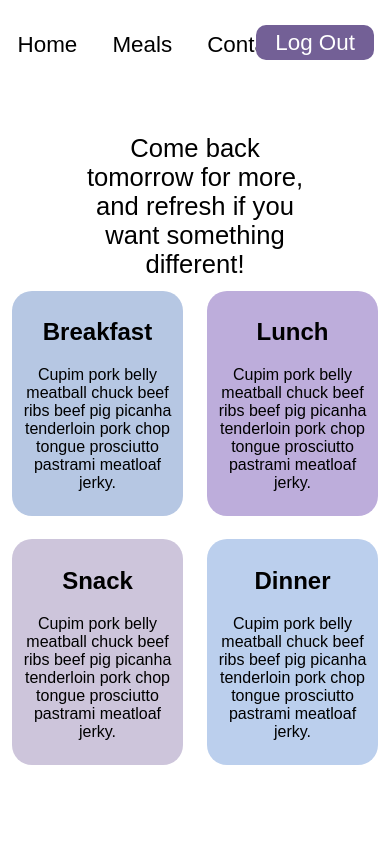
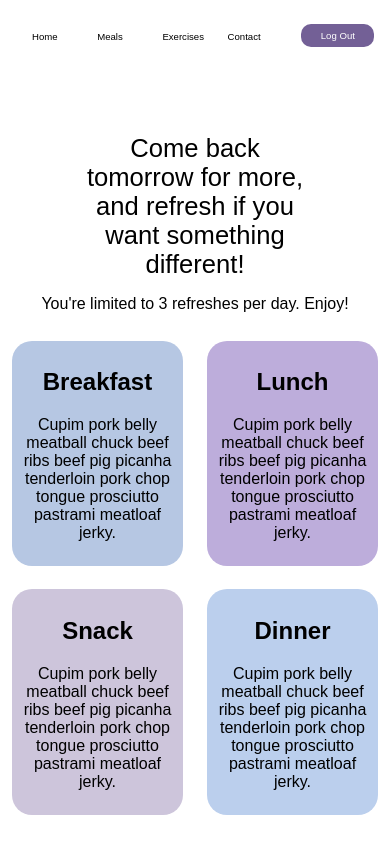
Before and after one commit to rebecca-millerr/InShape, a React (Create React App) app in the folder client/: page /meals in a window 390 px wide. Built offline with nearby package versions, Linux system fonts and the light colour scheme.

Commit message:
Updates to nav bar and meals API integration

```diff
--- a/client/src/App.js
+++ b/client/src/App.js
@@ -53,42 +53,51 @@ class App extends React.Component {
 
   render() {
 
-    const navItems = new Array();
+    const navItems = new Array(5);
     if ( this.state.loggedIn ) {
-      navItems.push({
+      navItems[0] = ({
         num : 1,
         text : 'Home',
         url : '/',
         className : 'HomeLink'
-      },
-      {
+      });
+      navItems[1] = ({
         num: 2,
         text : 'Meals',
         url : '/meals',
         className : 'MealsLink'
-      },
-      {
+      });
+      navItems[2] = ({
         num : 3,
+        text: 'Exercises',
+        url : '#', // TODO
+        className : 'ExercisesLink'
+      });
+      navItems[3] = ({
+        num : 4,
         text : 'Contact',
         url : '/contact',
         className : 'ContactLink'
-      },
-      {
-        num : 4,
-        text : 'Log' + '\u00A0' + 'Out',
+      });
+      navItems[4] = ({
+        num : 5,
+        text : 'Log Out'/*'Log' + '\u00A0' + 'Out'*/,
         url : '#',
         className : 'LogInOutLink'
       });
     }
     else {
-      navItems.push({
-        num : 4,
+      for ( let i = 0; i < 4; i++ ) {
+        navItems[i] = null;
+      }
+      navItems[4] = ({
+        num : 5,
         text: 'Log' + '\u00A0' + 'In',
         url : '#',
-        className : 'LogInOutLink'
+        className : 'LogInOutLink',
+        dropdown: true
       });
     }
-    console.log(navItems);
 
     return (
       <div>
--- a/client/src/Meals.js
+++ b/client/src/Meals.js
@@ -4,19 +4,120 @@ import MealSection from './MealSection';
 
 import './Meals.css';
 
+// API doc: https://spoonacular.com/food-api/docs#Generate-Meal-Plan
+
 class Meals extends React.Component {
   constructor() {
     super();
+    this.state = {
+      loading : false, // TODO: implement loading function
+      meals : null,
+      recipes : [null, null, null]
+    };
+
+    this.fetchMeals = this.fetchMeals.bind(this);
+    this.fetchRecipes = this.fetchRecipes.bind(this);
+  }
+
+  componentDidMount() {
+
+    // API parameters
+    const calories  = '1800';     // TODO: get from database
+    const diet      = 'none';     // TODO: get from database
+    const allergies = 'peanut';   // TODO: get from database
+
+    this.fetchRecipes(calories, diet, allergies);
+
+    // loading : false,
+  }
+
+  async fetchMeals(calories, diet, allergies) {
+    // this.setState({ loading : true });
+    // await fetch("https://api.spoonacular.com/recipes/mealplans/generate?"
+    //       + "apiKey=048a26721a2a416a944e45becc2d10aa&timeFrame=day"
+    //       + "&targetCalories=" + calories + "&diet=" + diet
+    //       + "&exclude" + allergies)
+    //   .then(response => response.json())
+    //   .then(data => {
+    //     this.setState({
+    //       meals : data
+    //     });
+    //   });
+  }
+
+  async fetchRecipes(calories, diet, allergies) {
+    // await this.fetchMeals(calories, diet, allergies);
+    // for ( let i = 0; i < 3; i++ ) {
+    //   await fetch("https://api.spoonacular.com/recipes/"
+    //               + this.state.meals.meals[i].id
+    //               + "/information?apiKey=048a26721a2a416a944e45becc2d10aa"
+    //               + "&includeNutrition=true")
+    //     .then(response => response.json())
+    //     .then(data => {
+    //       let tempRecipes = this.state.recipes;
+    //       tempRecipes[i] = data;
+    //       this.setState({
+    //         recipes : tempRecipes
+    //       })
+    //     });
+    // }
   }
 
   render() {
+
+    if ( this.state.meals ) {
+      console.log(this.state.meals);
+      const totalCals    = this.state.meals.nutrients.calories;
+      const totalCarbs   = this.state.meals.nutrients.carbohydrates;
+      const totalFat     = this.state.meals.nutrients.fat;
+      const totalProtein = this.state.meals.nutrients.protein;
+      let foods          = new Array(3);
+
+      for ( let i = 0; i < 3; i++ ) {
+        foods[i] = {
+          name           : this.state.meals.meals[i].title,
+          prepTime       : this.state.meals.meals[i].readyInMinutes,
+          percentCarbs   : this.state.recipes[i].nutrition.caloricBreakdown.percentCarbs,
+          percentFat     : this.state.recipes[i].nutrition.caloricBreakdown.percentFat,
+          percentProtein : this.state.recipes[i].nutrition.caloricBreakdown.percentProtein,
+          ingredients    : this.state.recipes[i].nutrition.ingredients,
+          instructions   : this.state.recipes[i].instructions
+        }
+      }
+    }
+
     return(
       <div className = "Meals">
-        <p className = "CallToAction">Come back tomorrow for more, and refresh if you want something different!</p>
-        <MealSection side = "left" color = "#b6c7e3" title = "Breakfast" url = "#" />
-        <MealSection side = "right" color = "#bdaddb" title = "Lunch" url = "#" />
-        <MealSection side = "left" color = "#cdc5db" title = "Snack" url = "#" />
-        <MealSection side = "right" color = "#bbcfed" title = "Dinner" url = "#" />
+        <p className = "CallToAction">
+          Come back tomorrow for more, and refresh if you want something different!
+        </p>
+        <p className = "MealsSubtitle">
+          You're limited to 3 refreshes per day. Enjoy!
+        </p>
+        <MealSection
+          side = "left"
+          color = "#b6c7e3"
+          title = "Breakfast"
+          url = "#"
+        />
+        <MealSection
+          side = "right"
+          color = "#bdaddb"
+          title = "Lunch"
+          url = "#"
+        />
+        <MealSection
+          side = "left"
+          color = "#cdc5db"
+          title = "Snack"
+          url = "#"
+        />
+        <MealSection
+          side = "right"
+          color = "#bbcfed"
+          title = "Dinner"
+          url = "#"
+        />
       </div>
     )
   }
--- a/client/src/NavBar.css
+++ b/client/src/NavBar.css
@@ -1,7 +1,10 @@
 .NavBar {
     position: fixed;
+    background-color: white;
     height: 70px;
     width: 100%;
-    top: 2em;
-    padding: 0;
+    top: 0;
+    box-sizing: border-box;
+    padding: 1.5em 2em 0 2em;
+    z-index: 99;
 }
--- a/client/src/NavBar.js
+++ b/client/src/NavBar.js
@@ -14,13 +14,17 @@ class NavBar extends React.Component {
 
   render() {
 
-    const navLinks = this.props.links.map(link =>
-      <NavLink
-        key = {link.num}
-        text = {link.text}
-        url = {link.url}
-        className = {link.className}
-      />);
+    const navLinks = this.props.links.map(link => {
+      if ( link ) {
+        return <NavLink
+          key = {link.num}
+          text = {link.text}
+          url = {link.url}
+          className = {link.className}
+          dropdown = {link.dropdown}
+        />
+      }
+    });
 
     return(
       <div className = "NavBar">
--- a/client/src/NavLink.css
+++ b/client/src/NavLink.css
@@ -1,27 +1,87 @@
 .NavLink {
-    display: inline;
-    margin: 4.5%;
+    display: inline-block;
+    box-sizing: border-box;
+    width: 20%;
 }
 
-.HomeLink, .MealsLink, .ContactLink, .LogInOutLink {
+.HomeLink, .MealsLink, .ExercisesLink, .ContactLink, .LogInOutLink {
     font-size: 1.4em;
     text-decoration: none;
-
+    box-sizing: border-box;
 }
 
-.HomeLink, .MealsLink, .ContactLink {
-    width: 10%;
+.HomeLink, .MealsLink, .ExercisesLink, .ContactLink {
     color: #000;
+    transition: .3s;
+}
+
+.HomeLink:hover, .MealsLink:hover, .ExercisesLink:hover, .ContactLink:hover {
+    color: #888;
 }
 
 .LogInOutLink {
     position: absolute;
-    top: -10%;
+    top: 0.5em;
     right: 4%;
-    width: auto;
-    padding: 1.2% 5%;
-    text-align: center;
+    padding: 1.5% 5%;
+    border-radius: 10px;
+    background-color: #736096;
+    color: #fff;
+    transition: .5s;
+}
+
+.LogInOutLink:hover {
+    background-color: #cdc5db;
+    color: #000;
+}
+
+.Dropdown {
+    position: absolute;
+    top: 3.4em;
+    right: 4%;
+    padding: 1.5% 5%;
     border-radius: 10px;
     background-color: #736096;
     color: #fff;
 }
+
+@media only screen and (max-width: 790px) {
+    .HomeLink, .MealsLink, .ExercisesLink, .ContactLink, .LogInOutLink {
+        font-size: 1em;
+    }
+
+    .LogInOutLink {
+        top: 1em;
+    }
+}
+
+@media only screen and (max-width: 580px) {
+    .HomeLink, .MealsLink, .ExercisesLink, .ContactLink, .LogInOutLink {
+        font-size: 0.8em;
+        margin: ;
+    }
+
+    .LogInOutLink {
+        top: 1.3em;
+    }
+}
+
+@media only screen and (max-width: 470px) {
+    .HomeLink, .MealsLink, .ExercisesLink, .ContactLink, .LogInOutLink {
+        font-size: 0.6em;
+    }
+
+    .LogInOutLink {
+        top: 2.5em;
+    }
+}
+
+@media only screen and (max-width: 370px) {
+    .HomeLink, .MealsLink, .ExercisesLink, .ContactLink, .LogInOutLink {
+        font-size: 0.2em;
+    }
+
+    .LogInOutLink {
+        top: 3em;
+    }
+}
--- a/client/src/NavLink.js
+++ b/client/src/NavLink.js
@@ -5,19 +5,48 @@ import './NavLink.css';
 class NavLink extends React.Component {
   constructor() {
     super();
+
+    this.state = {
+      hidden : true
+    };
+
+    this.drop = this.drop.bind(this);
+  }
+
+  drop() {
+    if ( this.props.dropdown ) {
+      this.setState({
+        hidden : false
+      });
+    }
+
+    setTimeout(() => {
+      this.setState({
+        hidden : true
+      })
+    }, 1000);
   }
 
   render() {
 
-    console.log(this.props.className);
+    const dropClass = this.props.className + ' Dropdown';
+    const style = this.state.hidden ? { display : 'none' } : { display : 'inline-block' };
+
     return(
-      <p className = "NavLink">
-        <a href = {this.props.url} className = {this.props.className}>
+      <div className = "NavLink">
+        <a href = {this.props.url} className = {this.props.className} onMouseEnter = {this.drop}>
           {this.props.text}
         </a>
-      </p>
+        <div>
+          <a href = "#" className = {dropClass} style = {style}>
+            Sign Up
+          </a>
+        </div>
+      </div>
     )
   }
 }
 
+
+
 export default NavLink;
```
